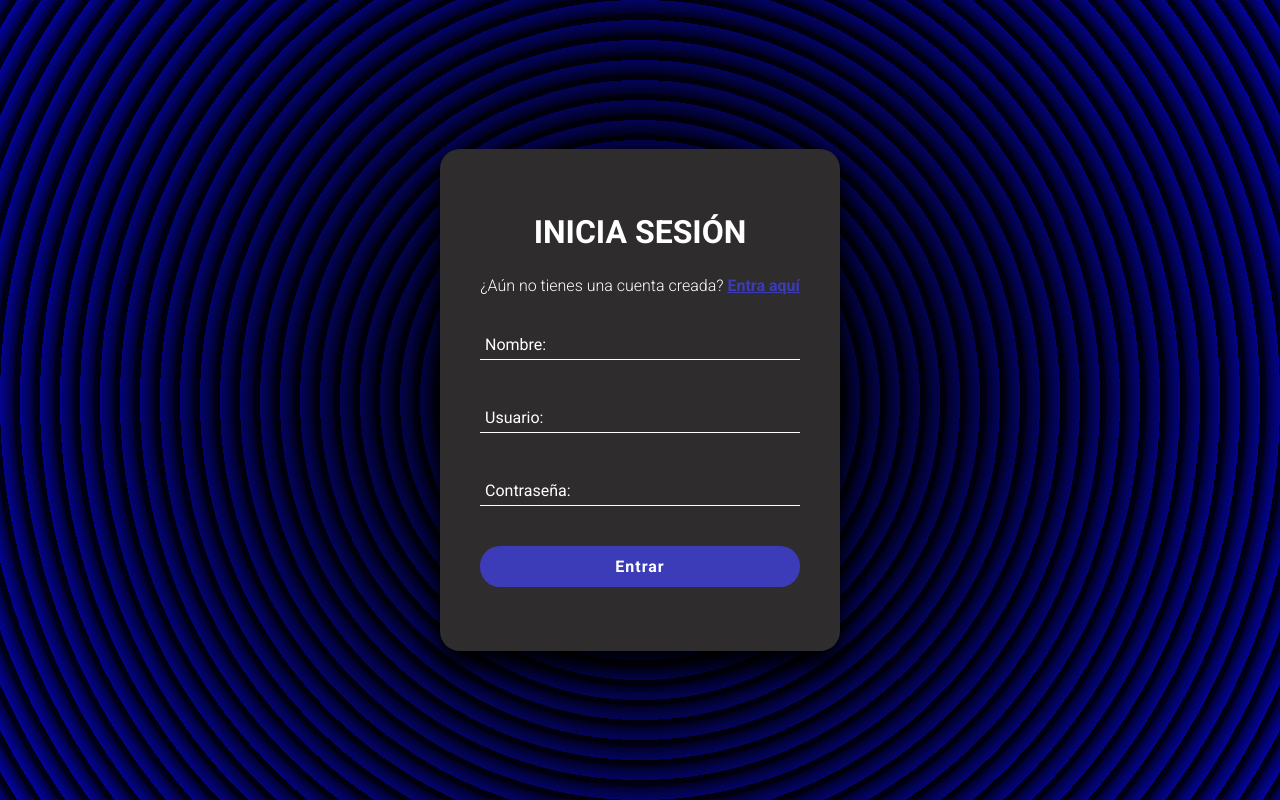
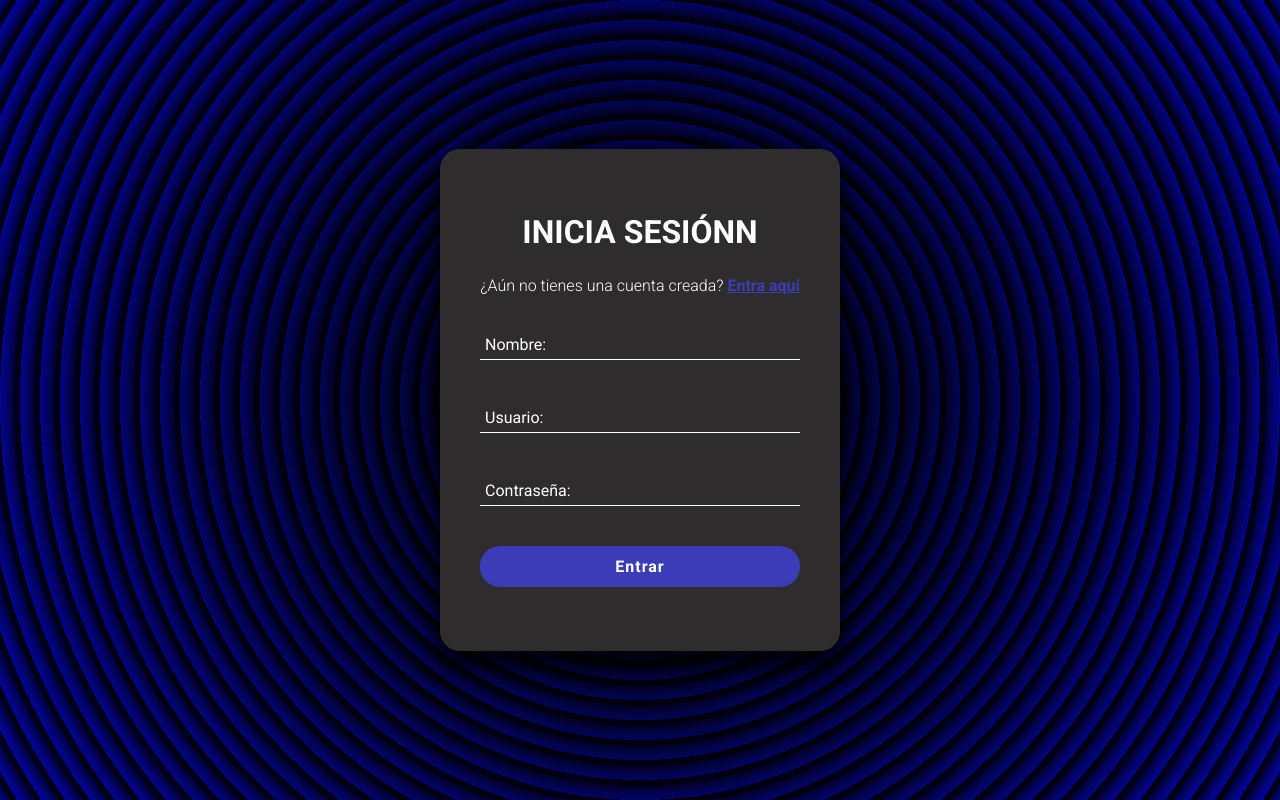
Before and after one commit to tresHermanas/Formulario, a plain HTML site: page index.html in a window 1280 px wide. Drawn offline with Linux system fonts and the light colour scheme.

Commit message:
se modifico

```diff
--- a/index.html
+++ b/index.html
@@ -10,7 +10,7 @@
 <body>
 
     <form class="form">
-        <h2 class="form_title">Inicia Sesión</h2>
+        <h2 class="form_title">Inicia Sesiónn</h2>
         <p class="form_parrafo">¿Aún no tienes una cuenta creada? <a href="#" class="form_link">Entra aquí</a></p>
         <div class="content_form">
             <div class="form_group">
```
